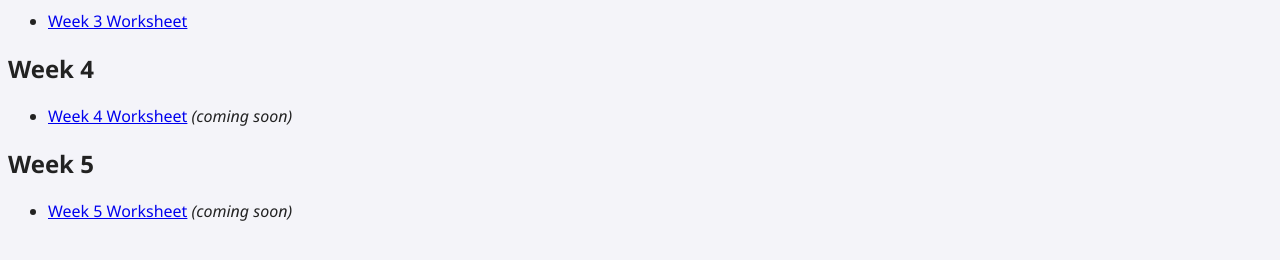
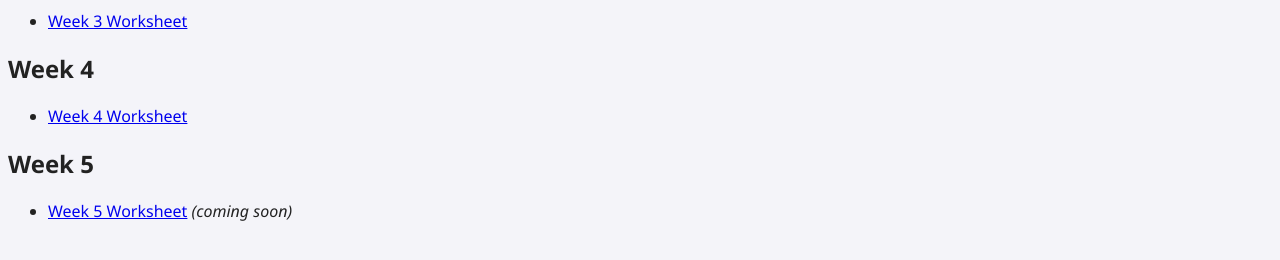
Before and after one commit to ImMrHh/arduino.journey, a Jekyll site: the page built from worksheets.md, in a window 1280 px wide. Shown: the part 428-688 px from the top of the page. Built offline with Jekyll 4.4.1, drawn with Linux system fonts in a browser that asks for light colours.

Commit message:
updated links

```diff
--- a/worksheets.md
+++ b/worksheets.md
@@ -20,7 +20,7 @@ Here you’ll find practice sheets and exercises for each week.
 - [Week 3 Worksheet](/worksheets/week3-worksheet.md)
 
 ## Week 4
-- [Week 4 Worksheet](/worksheets/week4-worksheet.md) *(coming soon)*
+- [Week 4 Worksheet](/worksheets/week4-worksheet.md)
 
 ## Week 5
 - [Week 5 Worksheet](/worksheets/week5-worksheet.md) *(coming soon)*
```
Also changed, not shown: lessons.md (+1 -1 lines).
